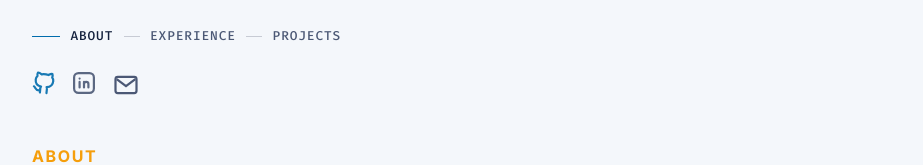
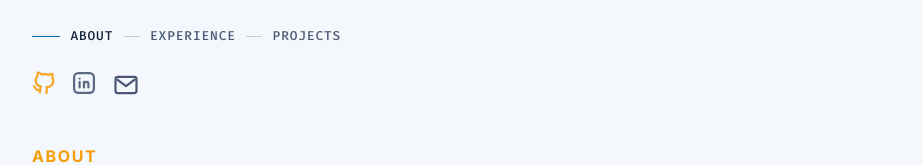
Before and after one commit to kurtluu/portfolio, a React (Vite) app in the folder react-ts-site/: page / in a window 1280 px wide. In both pictures the pointer is over the link 222 px from the left and 349 px from the top of the page. Shown: the part 265-430 px from the top of the page, without its empty margins (178-1101 px from the left). Built offline with nearby package versions, Linux system fonts and the light colour scheme.

Commit message:
Customize social icon hover colors

```diff
--- a/react-ts-site/src/App.tsx
+++ b/react-ts-site/src/App.tsx
@@ -91,6 +91,8 @@ const socialLinks = [
   { href: "https://www.linkedin.com/in/kurtluu/", label: "LinkedIn" },
   { href: "mailto:kurtluu12@gmail.com", label: "Email" },
 ];
+
+const getSocialLinkClassName = (label: string) => `social-link-${label.toLowerCase()}`;
 
 type Theme = "dark" | "light";
 
@@ -293,7 +295,7 @@ function App() {
               {socialLinks.map((link) => (
                 <a
                   key={link.label}
-                  className="social-link"
+                  className={`social-link ${getSocialLinkClassName(link.label)}`}
                   href={link.href}
                   target="_blank"
                   rel="noreferrer"
@@ -401,7 +403,7 @@ function App() {
               {socialLinks.map((link) => (
                 <a
                   key={`footer-${link.label}`}
-                  className="footer-icon-link"
+                  className={`footer-icon-link ${getSocialLinkClassName(link.label)}`}
                   href={link.href}
                   target="_blank"
                   rel="noreferrer"
--- a/react-ts-site/src/styles.css
+++ b/react-ts-site/src/styles.css
@@ -229,6 +229,16 @@ h1 {
 
 .socials a:hover {
   color: var(--accent);
+}
+
+.socials a.social-link-github:hover,
+.footer-icon-link.social-link-github:hover {
+  color: #f59e0b;
+}
+
+.socials a.social-link-email:hover,
+.footer-icon-link.social-link-email:hover {
+  color: #8b5cf6;
 }
 
 .social-link:hover {
```
